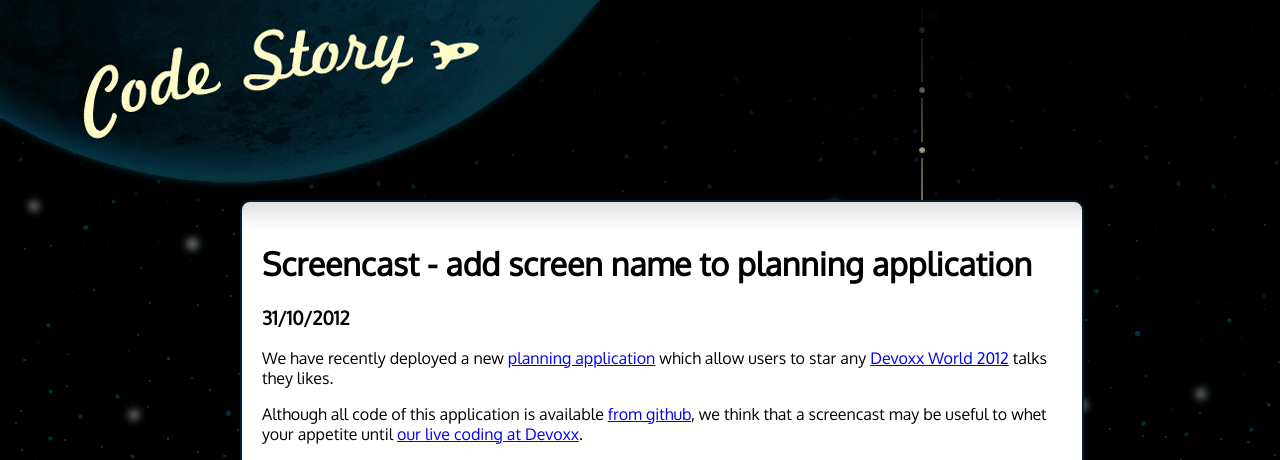
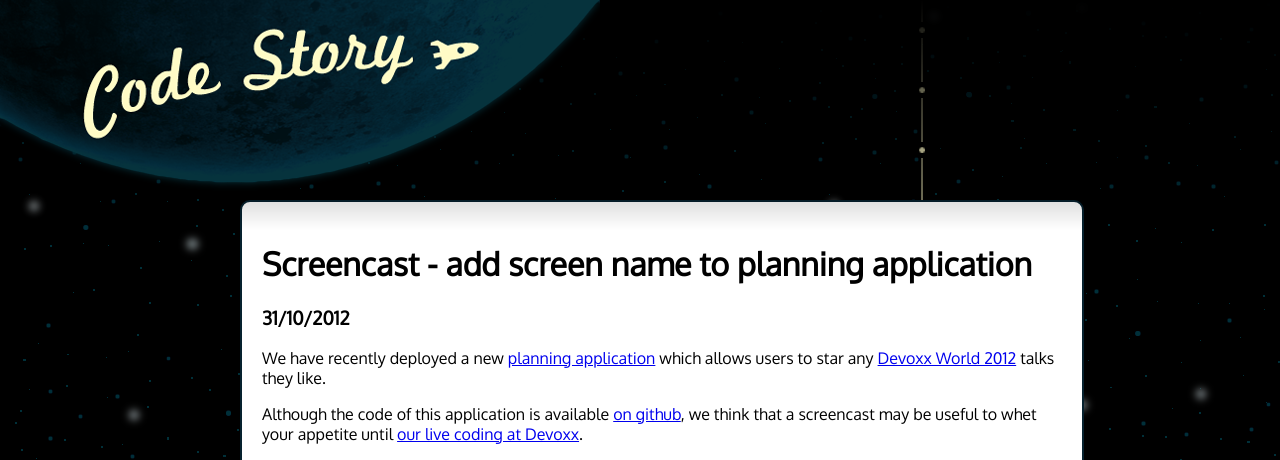
Before and after one commit to CodeStory/code-story-blog, a Jekyll site: the page built from _posts/2012-10-31-CodeStory-screencast-screename-feature.markdown, in a window 1280 px wide, cut to the strip 0-460 px from the top of the page. Built offline with Jekyll 4.4.1, drawn with Linux system fonts in a browser that asks for light colours; comment, search, counter and statistics services are not loaded.

Commit message:
Fix typos

```diff
--- a/_posts/2012-10-31-CodeStory-screencast-screename-feature.markdown
+++ b/_posts/2012-10-31-CodeStory-screencast-screename-feature.markdown
@@ -6,10 +6,10 @@ badge: binary
 category: post
 ---
 
-We have recently deployed a new [planning application](http://fight.code-story.net/planning.html) which allow users to
-star any [Devoxx World 2012](http://www.devoxx.com) talks they likes.
+We have recently deployed a new [planning application](http://fight.code-story.net/planning.html) which allows users to
+star any [Devoxx World 2012](http://www.devoxx.com) talks they like.
 
-Although all code of this application is available [from github](https://github.com/CodeStory/code-story-world), we
+Although the code of this application is available [on github](https://github.com/CodeStory/code-story-world), we
 think that a screencast may be useful to whet your appetite until
 [our live coding at Devoxx](http://devoxx.com/display/DV12/Code+Story).
 
```
